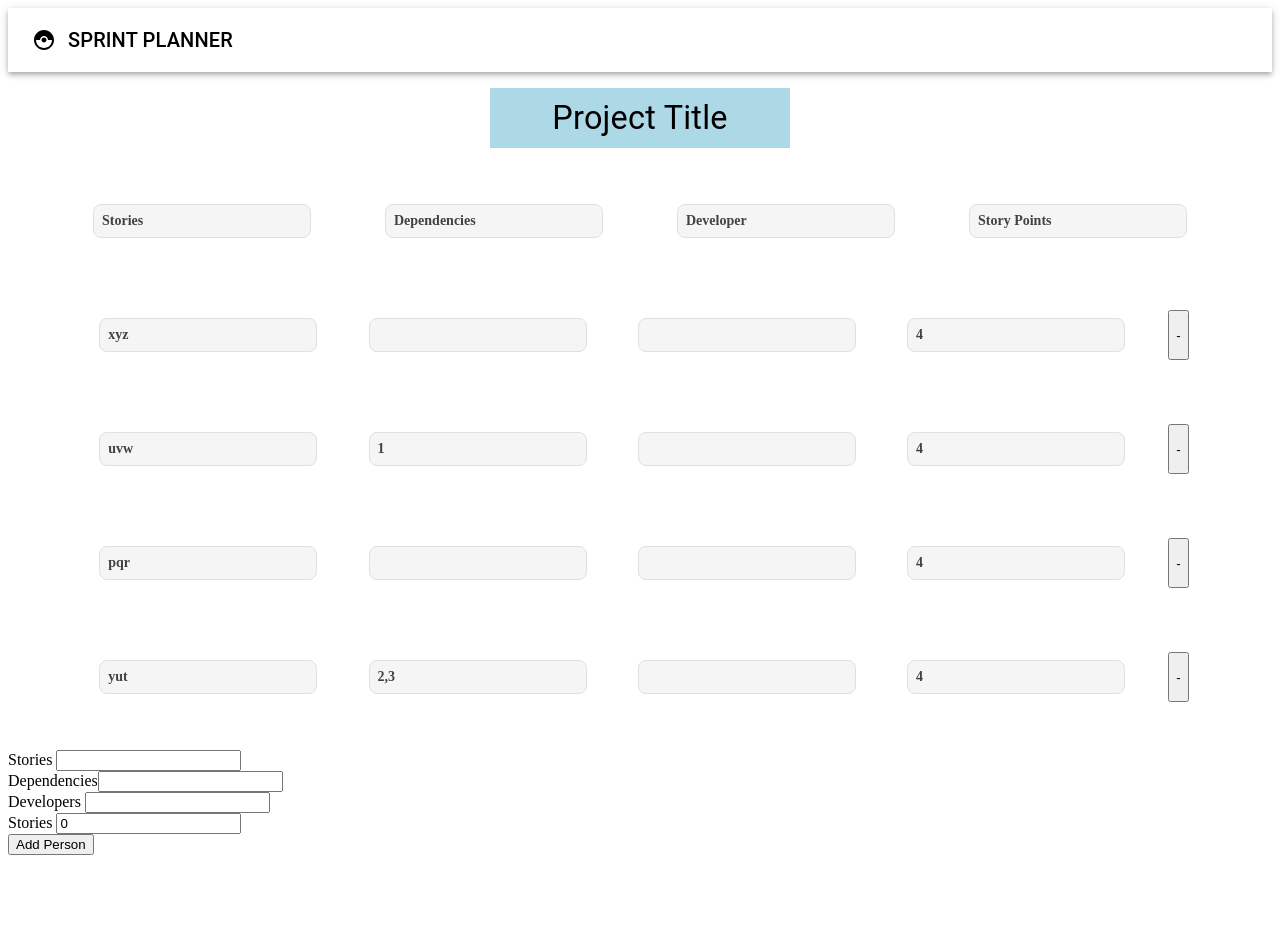
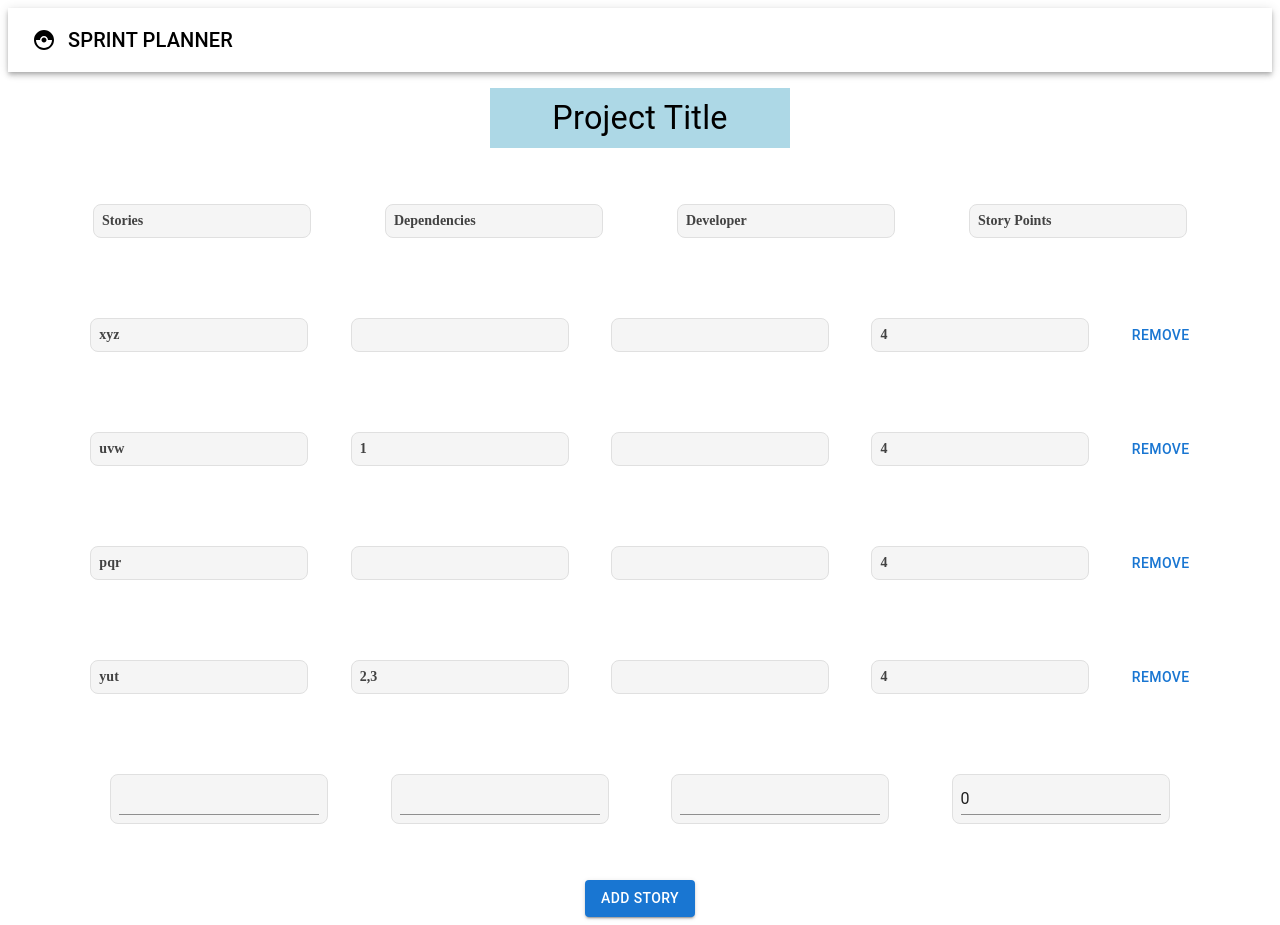
Before and after one commit to Smita-jha48/FrontEnd-MiniProject, a React (Create React App) app: page / in a window 1280 px wide. Before the commit the page ends 863 px from the top, so only its background shows below. Built offline with nearby package versions, Linux system fonts and the light colour scheme.

Commit message:
chore: eslint configuration

```diff
--- a/src/App.js
+++ b/src/App.js
@@ -1,5 +1,5 @@
-import React from "react";
-import Home from "./pages/Home/home"
+import React from 'react';
+import Home from './pages/Home/home'
 
 function App() {
     return (
--- a/src/components/StoryInput/storyInput.jsx
+++ b/src/components/StoryInput/storyInput.jsx
@@ -8,6 +8,7 @@ import {
     Menu,
     MenuItem,
     Box,
+    Input,
     createTheme,
     responsiveFontSizes
 } from '@mui/material'
@@ -30,6 +31,7 @@ function Item(props) {
             sx={{
                 p: 1,
                 m: 1,
+                width:200,
                 bgcolor: (theme) => (theme.palette.mode === 'dark' ? '#101010' : 'grey.100'),
                 color: (theme) => (theme.palette.mode === 'dark' ? 'grey.300' : 'grey.800'),
                 border: '1px solid',
@@ -69,7 +71,7 @@ export default function StoryInput() {
         e.preventDefault();
         if (stories && storyPoints) {
             const newStory = { stories, dependencies, developer, storyPoints };
-            const myArray = newStory.dependencies.split(",");
+            const myArray = newStory.dependencies.split(',');
             const myNewArray = myArray.map((item) => {
                 return parseInt(item);
             })
@@ -101,6 +103,7 @@ export default function StoryInput() {
                 {storyList.map((story) => {
                     const { id, stories, dependencies, developer, storyPoints } = story;
                     return (
+                        <>
                         <Box key={id} sx={{
                             display: 'flex',
                             flexDirection: 'row',
@@ -114,31 +117,42 @@ export default function StoryInput() {
                             <Item width={200}>{dependencies.toString()}</Item>
                             <Item width={200}>{developer}</Item>
                             <Item width={200}>{storyPoints}</Item>
-                            <button onClick={() => removeItem(id)}>-</button>
-                        </Box>
+                            <Button  onClick={() => removeItem(id)}>Remove</Button>
+                         </Box>
+                        </>
                     );
                 })}
             </div>
             <form onSubmit={handleSubmit}>
-                <div>
-                    <label htmlFor='story'>Stories </label>
-                    <input type='text' name='story' value={stories} onChange={(e) => setStories(e.target.value)} />
-                </div>
-                <div>
+            <Box sx={{
+                            display: 'flex',
+                            flexDirection: 'row',
+                            p: 2,
+                            m: 4,
+                            justifyContent: 'space-evenly',
+                            bgcolor: 'background.white',
+                            borderRadius: 1,
+                        }} >
+                <Item>
 
-                    <label htmlFor='dependencies'>Dependencies</label>
-                    <input type='text' name='dependencies' value={dependencies} onChange={(e) => setDependencies(e.target.value)} />
-                </div>
-                <div>
-                    <label htmlFor='developers'>Developers </label>
-                    <input type='text' name='developers' value={developer} onChange={(e) => setDeveloper(e.target.value)} />
-                </div>
-                <div>
-                    <label htmlFor='storyPoints'>Stories </label>
-                    <input type='text' name='storyPoints' value={storyPoints} onChange={(e) => setStoryPoints(e.target.value)} />
-                </div>
+                    <Input type='text' name='story' defaultValue="Disabled" value={stories} onChange={(e) => setStories(e.target.value)} />
+                </Item>
+                <Item>
 
-                <button type='submit'>Add Person</button>
+
+                    <Input type='text' name='dependencies' value={dependencies} onChange={(e) => setDependencies(e.target.value)} />
+                </Item>
+                <Item>
+
+                    <Input type='text' name='developers' value={developer} onChange={(e) => setDeveloper(e.target.value)} />
+                </Item>
+                <Item>
+
+                    <Input type='text' name='storyPoints' value={storyPoints} onChange={(e) => setStoryPoints(e.target.value)} />
+                </Item>
+                </Box>
+                <Button variant="contained" style={{margin: '0 auto' , display: 'flex'}} type='submit'>Add Story</Button>
+
             </form>
         </>
 
```
Also changed, not shown: package.json (+10 -0 lines), .eslintrc.json (added), 2 other files (tests, documents, lock files or other folders).
